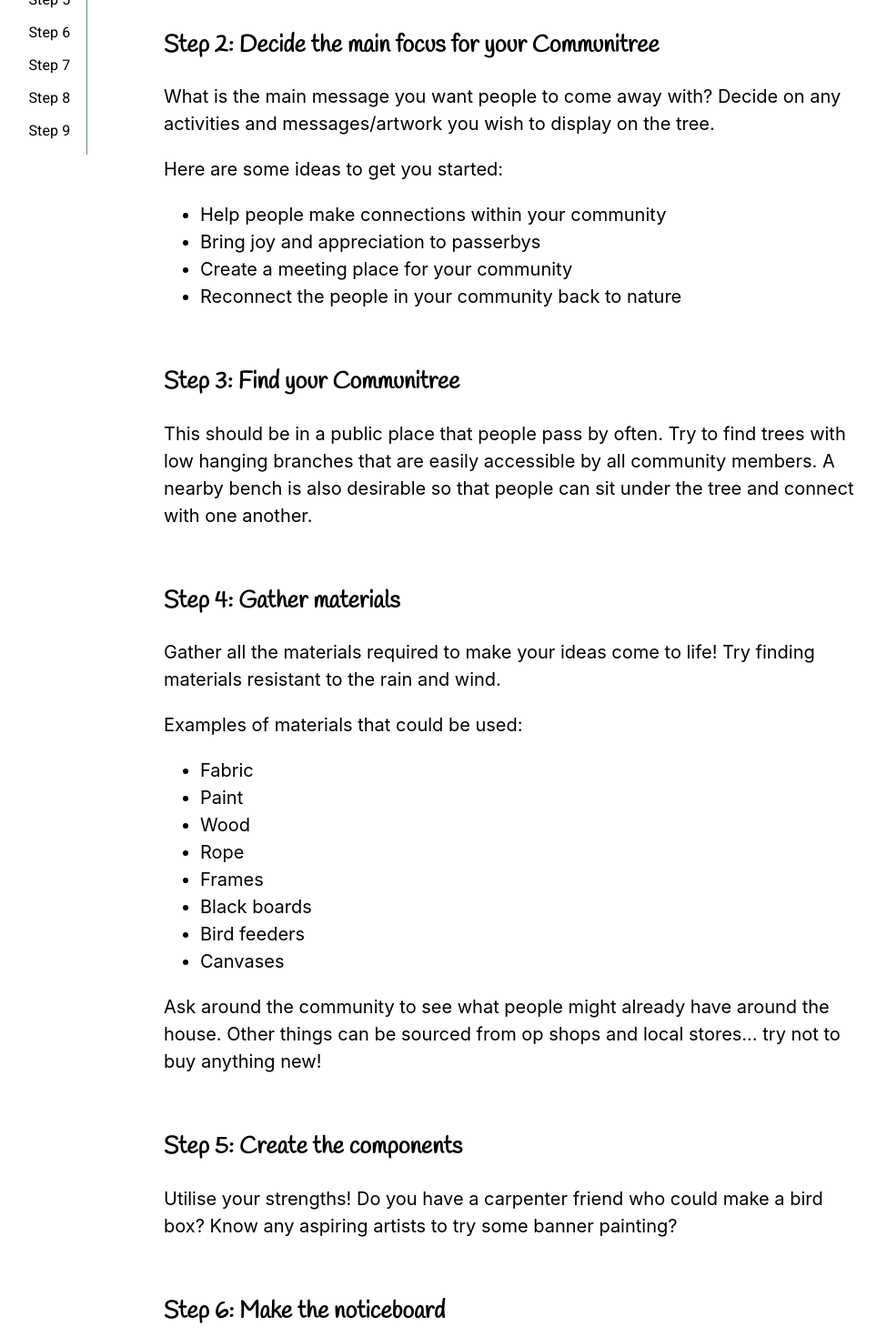
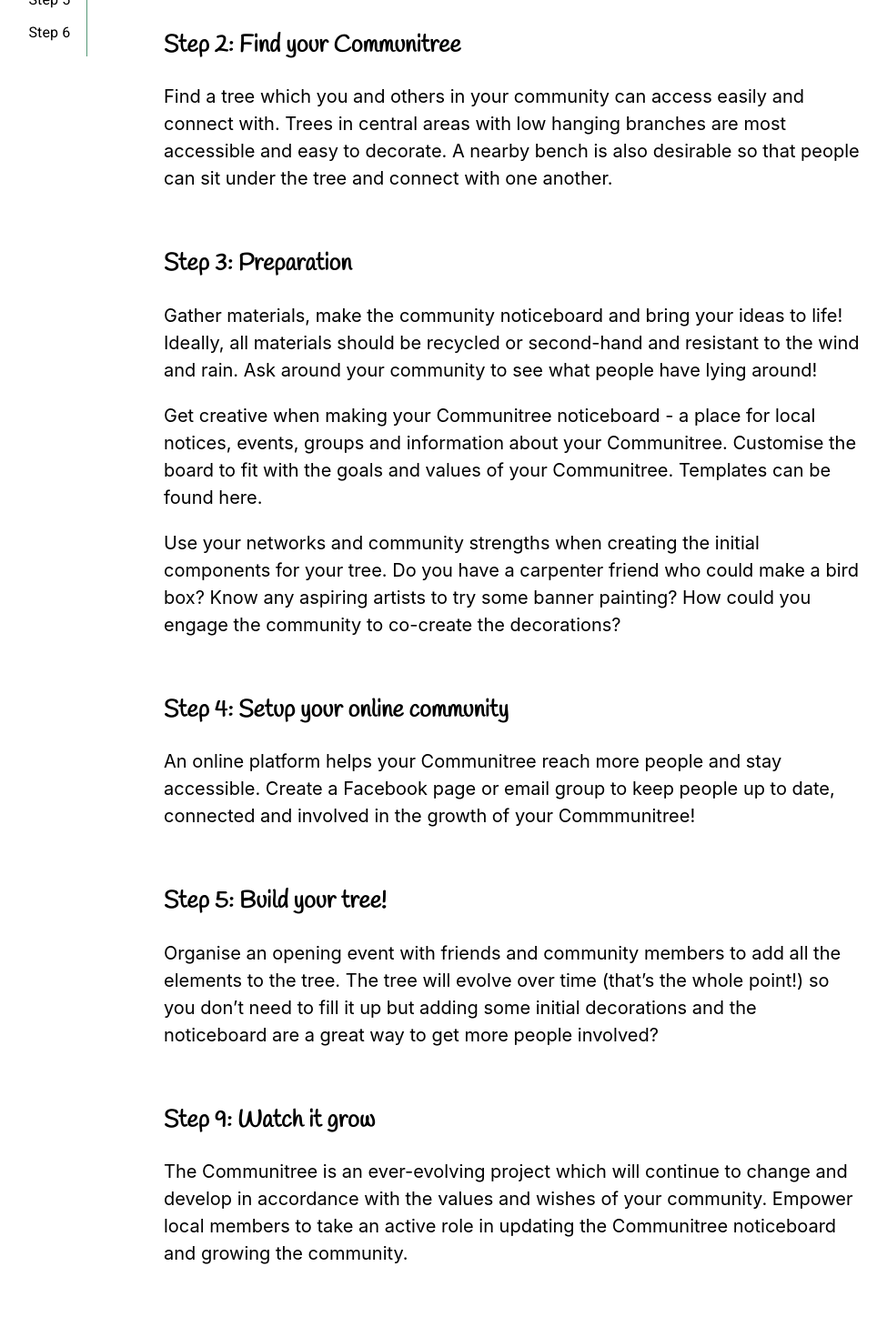
Before and after one commit to zoe-bott/communitree, a React (Create React App) app: page / in a window 1280 px wide. Shown: the part 860-2330 px from the top of the page at 91% size, without its empty margins (76-1051 px from the left). Built offline with nearby package versions, Linux system fonts and the light colour scheme.

Commit message:
Updated steps

```diff
--- a/src/Home.js
+++ b/src/Home.js
@@ -90,75 +90,38 @@ function Home() {
                 </div>
                 <div className={classes.step} id="stepTwo">
                     <h2 className={classes.stepHeader}>
-                        Step 2: Decide the main focus for your Communitree
+                        Step 2: Find your Communitree
                     </h2>
-                    <p>What is the main message you want people to come away with? Decide on any activities and messages/artwork you wish to display on the tree.</p>
-                    <p>Here are some ideas to get you started:</p>
-                    <ul>
-                        <li>Help people make connections within your community</li>
-                        <li>Bring joy and appreciation to passerbys</li>
-                        <li>Create a meeting place for your community</li>
-                        <li>Reconnect the people in your community back to nature</li>
-                    </ul>
+                    <p>Find a tree which you and others in your community can access easily and connect with. Trees in central areas with low hanging branches are most accessible and easy to decorate. A nearby bench is also desirable so that people can sit under the tree and connect with one another.</p>
                 </div>
                 <div className={classes.step} id="stepThree">
                     <h2 className={classes.stepHeader}>
-                        Step 3: Find your Communitree
+                        Step 3: Preparation
                     </h2>
-                    <p>This should be in a public place that people pass by often. Try to find trees with low hanging branches that are easily accessible by all community members. A nearby bench is also desirable so that people can sit under the tree and connect with one another. </p>
+                    <p>Gather materials, make the community noticeboard and bring your ideas to life! Ideally, all materials should be recycled or second-hand and resistant to the wind and rain. Ask around your community to see what people have lying around!</p>
+
+                    <p>Get creative when making your Communitree noticeboard - a place for local notices, events, groups and information about your Communitree. Customise the board to fit with the goals and values of your Communitree. Templates can be found here.</p>
+
+                    <p>Use your networks and community strengths when creating the initial components for your tree.  Do you have a carpenter friend who could make a bird box? Know any aspiring artists to try some banner painting? How could you engage the community to co-create the decorations?
+                    </p>
                 </div>
                 <div className={classes.step} id="stepFour">
                     <h2 className={classes.stepHeader}>
-                        Step 4: Gather materials
+                        Step 4: Setup your online community
                     </h2>
-                    <p>Gather all the materials required to make your ideas come to life! Try finding materials resistant to the rain and wind. </p>
-                    <p>Examples of materials that could be used:</p>
-                    <ul>
-                        <li>Fabric</li>
-                        <li>Paint</li>
-                        <li>Wood</li>
-                        <li>Rope</li>
-                        <li>Frames</li>
-                        <li>Black boards</li>
-                        <li>Bird feeders</li>
-                        <li>Canvases</li>
-                    </ul>
-                    <p>Ask around the community to see what people might already have around the house. Other things can be sourced from op shops and local stores… try not to buy anything new!</p>
+                    <p>An online platform helps your Communitree reach more people and stay accessible. Create a Facebook page or email group to keep people up to date, connected and involved in the growth of your Commmunitree!</p>
                 </div>
                 <div className={classes.step} id="stepFive">
                     <h2 className={classes.stepHeader}>
-                        Step 5: Create the components
+                        Step 5: Build your tree!
                     </h2>
-                    <p>Utilise your strengths! Do you have a carpenter friend who could make a bird box? Know any aspiring artists to try some banner painting?</p>
+                    <p>Organise an opening event with friends and community members to add all the elements to the tree. The tree will evolve over time (that’s the whole point!) so you don’t need to fill it up but adding some initial decorations and the noticeboard are a great way to get more people involved?</p>
                 </div>
                 <div className={classes.step} id="stepSix">
-                    <h2 className={classes.stepHeader}>
-                        Step 6: Make the noticeboard
-                    </h2>
-                    <p>The Communitree noticeboard is a place for local notices, events, groups and information about your Communitree. Customise this to fit with the goals and values of your Communitree. Templates can be found here. </p>
-                    <p>Get creative when making the board! Local notices can be found at community centres or libraries. Have a look on your local council website as well. If possible, talk to people in the community and ask what issues are affecting them most.</p>
-                </div>
-                <div className={classes.step} id="stepSeven">
-                    <h2 className={classes.stepHeader}>
-                        Step 7: Setup your online community
-                    </h2>
-                    <p>An online platform helps your Communitree reach more people and stay accessible. Create a Facebook page or email group to keep people up to date, connected and involved in the growth of your Commmunitree!</p>
-
-                </div>
-                <div className={classes.step} id="stepEight">
-                    <h2 className={classes.stepHeader}>
-                        Step 8: Build your tree!
-                    </h2>
-                    <p>Gather as many friends as possible and add all the elements to the tree. This can be done in a day or over time. A cool idea is to have an opening event where community members can make art and contribute to the Communitree from the get go.</p>
-
-
-                </div>
-                <div className={classes.step} id="stepNine">
                     <h2 className={classes.stepHeader}>
                         Step 9: Watch it grow
                     </h2>
                     <p>The Communitree is an ever-evolving project which will continue to change and develop in accordance with the values and wishes of your community. Empower local members to take an active role in updating the Communitree noticeboard and growing the community.</p>
-
                 </div>
             </div>
             <div className={classes.space}>
--- a/src/Menu.js
+++ b/src/Menu.js
@@ -62,15 +62,15 @@ export default function Menu() {
                 <Link activeClass={classes.active} to="stepSix" spy={true} duration={500} smooth={true}>
                     <MenuItem>Step 6</MenuItem>
                 </Link>
-                <Link activeClass={classes.active} to="stepSeven" spy={true} duration={500} smooth={true}>
+                {/* <Link activeClass={classes.active} to="stepSeven" spy={true} duration={500} smooth={true}>
                     <MenuItem>Step 7</MenuItem>
                 </Link>
                 <Link activeClass={classes.active} to="stepEight" spy={true} duration={500} smooth={true}>
                     <MenuItem>Step 8</MenuItem>
                 </Link>
                 <Link activeClass={classes.active} to="stepNine" spy={true} duration={500} smooth={true}>
-                    <MenuItem>Step 9</MenuItem>
-                </Link>
+                    <MenuItem>Step 9</MenuItem> */}
+                {/* </Link> */}
             </MenuList>
 
         </div>
```
